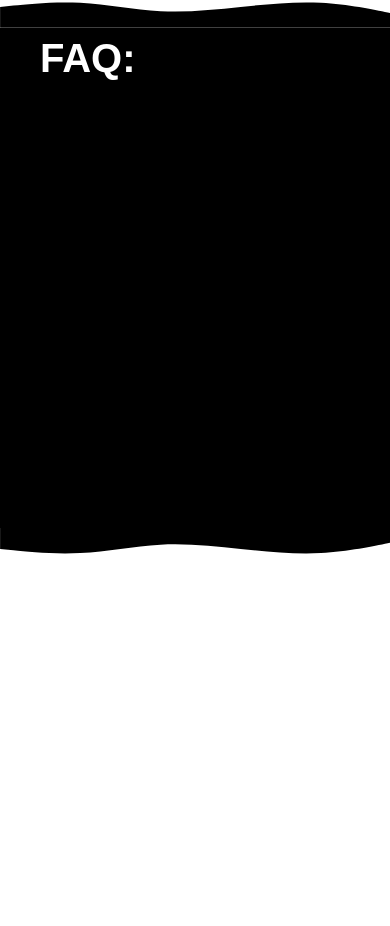
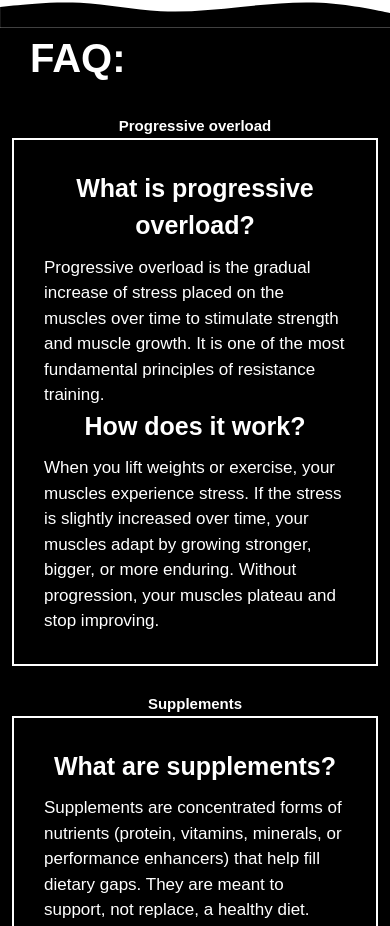
Before and after one commit to noah1h/gym-web, a plain HTML site: page index.html in a window 390 px wide. Shown: the part 1286-2212 px from the top of the page. Before the commit the page ends 1842 px from the top, so only its background shows below. Drawn offline with nearby package versions, Linux system fonts and the light colour scheme.

Commit message:
responsive - faq done - animations

```diff
--- a/faq.css
+++ b/faq.css
@@ -1,6 +1,6 @@
 #faq {
   margin: 0;
-  padding: 0;
+  padding-bottom: 30px;
   min-height: 500px;
   background-color: black;
 }
@@ -8,5 +8,54 @@
   color: white;
   font-size: 40px;
   font-weight: 700;
-  padding-left: 40px;
+  padding-left: 30px;
 }
+.faq-question {
+  font-weight: 600;
+  color: white;
+  font-size: 25px;
+  text-align: center;
+}
+
+.faq-answer {
+  color: white;
+  font-size: 17px;
+  padding-top: 10px;
+}
+
+.q-a-container {
+  position: relative; /* Required for absolute positioning */
+  border: 2px solid white; /* Add a border */
+  padding: 30px; /* Add some padding inside the container */
+  margin: 50px auto; /* Center the container */
+  width: 100%; /* Ensure the container takes full width */
+  max-width: 1200px; /* Optional: Set a max-width for better readability */
+}
+
+.bordered-text {
+  display: block;
+  position: absolute; /* Position the text absolutely */
+  top: -25px; /* Move the text up to the top border */
+  left: 50%; /* Center the text horizontally */
+  transform: translateX(-50%); /* Adjust for exact centering */
+  background: black; /* Add a background to cover the border */
+  padding: 0 10px; /* Add some padding around the text */
+  font-size: 30px; /* Set the font size */
+  color: white;
+  font-weight: 600;
+}
+
+
+
+
+
+@media(max-width: 1200px) {
+  .bordered-text {
+    font-size: 20px;
+  }
+}
+@media (max-width:400px) {
+  .bordered-text {
+    font-size: 15px;
+  }
+}
--- a/general.css
+++ b/general.css
@@ -1,4 +1,5 @@
 @import url('satoshi.css');
+
 * {
 
   font-family: 'Satoshi', sans-serif;
@@ -9,11 +10,28 @@
 body, html, section, svg {
   margin: 0;
   padding: 0;
+  overflow-x: hidden;
 }
 a {
   color: unset;
   text-decoration: none;
 }
+.hidden-up {
+  opacity: 0; /* Keep visible but slightly moved */
+  transform: translateY(50px);
+  transition: all 0.6s ease-out;
+}
+.hidden-left {
+  opacity: 0; /* Keep visible but slightly moved */
+  transform: translateX(-50px);
+  transition: all 0.6s ease-out;
+}
+.hidden-right {
+  opacity: 0; /* Keep visible but slightly moved */
+  transform: translateX(50px);
+  transition: all 0.6s ease-out;
+}
+
 :root {
   --primary-color: black;
   --secondary-color: rgb(43, 43, 43);
--- a/index.html
+++ b/index.html
@@ -79,7 +79,7 @@
 <section id="nutrition">
 
   <div class="container d-flex justify-content-center">
- <div class="nutrition-calc-form hidden">
+ <div class="nutrition-calc-form hidden-right">
 
 
 
@@ -198,7 +198,43 @@
   <path fill="black" fill-opacity="1" d="M0,80L48,85C96,90,192,100,288,95C384,90,480,70,576,65C672,60,768,70,864,80C960,90,1056,100,1152,95C1248,90,1344,70,1392,60L1440,50L1440,0L1392,0C1344,0,1248,0,1152,0C1056,0,960,0,864,0C768,0,672,0,576,0C480,0,384,0,288,0C192,0,96,0,48,0L0,0Z"></path>
 </svg>
 <section id="faq">
-  <div class="faq-title">FAQ:</div>
+  <div class="faq-title hidden-left">FAQ:</div>
+  <div class="container hidden-up">
+    <div class="q-a-container">
+      <div class="bordered-text">Progressive overload</div>
+      <div class="row">
+        <div class="col-md-12 col-lg-6">
+          <div class="faq-question">What is progressive overload?</div>
+          <div class="faq-answer">Progressive overload is the gradual increase of stress placed on the muscles over time to stimulate strength and muscle growth. It is one of the most fundamental principles of resistance training.</div>
+        </div>
+        <div class="col-md-12 col-lg-6">
+          <div class="faq-question">How does it work?</div>
+          <div class="faq-answer">When you lift weights or exercise, your muscles experience stress. If the stress is slightly increased over time, your muscles adapt by growing stronger, bigger, or more enduring. Without progression, your muscles plateau and stop improving.</div>
+        </div>
+      </div>
+    </div>
+  </div>
+  <div class="container hidden-up">
+    <div class="q-a-container">
+      <div class="bordered-text">Supplements</div>
+      <div class="row">
+        <div class="col-md-12 col-lg-6">
+          <div class="faq-question">What are supplements?</div>
+          <div class="faq-answer">Supplements are concentrated forms of nutrients (protein, vitamins, minerals, or performance enhancers) that help fill dietary gaps. They are meant to support, not replace, a healthy diet.</div>
+        </div>
+        <div class="col-md-12 col-lg-6">
+          <div class="faq-question">Are supplements bad for me?</div>
+          <div class="faq-answer">No, supplements contain natural or essential nutrients, Most supplements contain vitamins, minerals, amino acids, or plant-based compounds that your body already uses. They are just concentrated for convenience.</div>
+        </div>
+      </div>
+    </div>
+  </div>
+      <!--<div class="q-a-container">
+      <div class="col-md-12 col-lg-6"></div>
+      <div class="col-md-12 col-lg-6"></div>
+    </div>-->
+    </div>
+  </div>
 </section>
 <svg class="wave-svg d-block" xmlns="http://www.w3.org/2000/svg" viewBox="0 05 1400 100">
   <path fill="black" fill-opacity="1" d="M0,80L48,85C96,90,192,100,288,95C384,90,480,70,576,65C672,60,768,70,864,80C960,90,1056,100,1152,95C1248,90,1344,70,1392,60L1440,50L1440,0L1392,0C1344,0,1248,0,1152,0C1056,0,960,0,864,0C768,0,672,0,576,0C480,0,384,0,288,0C192,0,96,0,48,0L0,0Z"></path>
--- a/script.js
+++ b/script.js
@@ -67,7 +67,7 @@ sideLinks.forEach(link => {
   });
 
 })
-const elements = document.querySelectorAll(".hidden");
+const elements = document.querySelectorAll(".hidden-up, .hidden-left, .hidden-right");
 
         function revealElements() {
             elements.forEach(el => {
@@ -90,7 +90,7 @@ const elements = document.querySelectorAll(".hidden");
           });
       }, { threshold: 0.3 });
 
-      document.querySelectorAll(".hidden").forEach(el => observer.observe(el));
+      document.querySelectorAll(".hidden-up, .hidden-left, .hidden-right").forEach(el => observer.observe(el));
 })
 //Calculate macros
 $(document).ready(function() {
```
